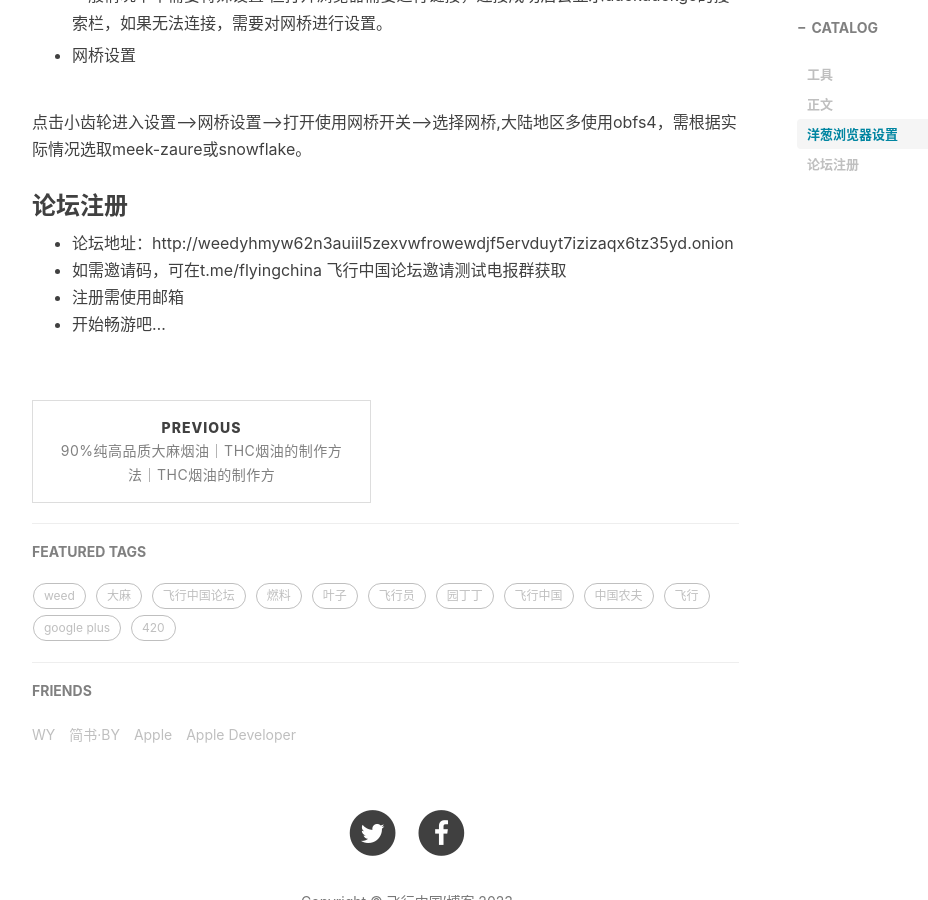
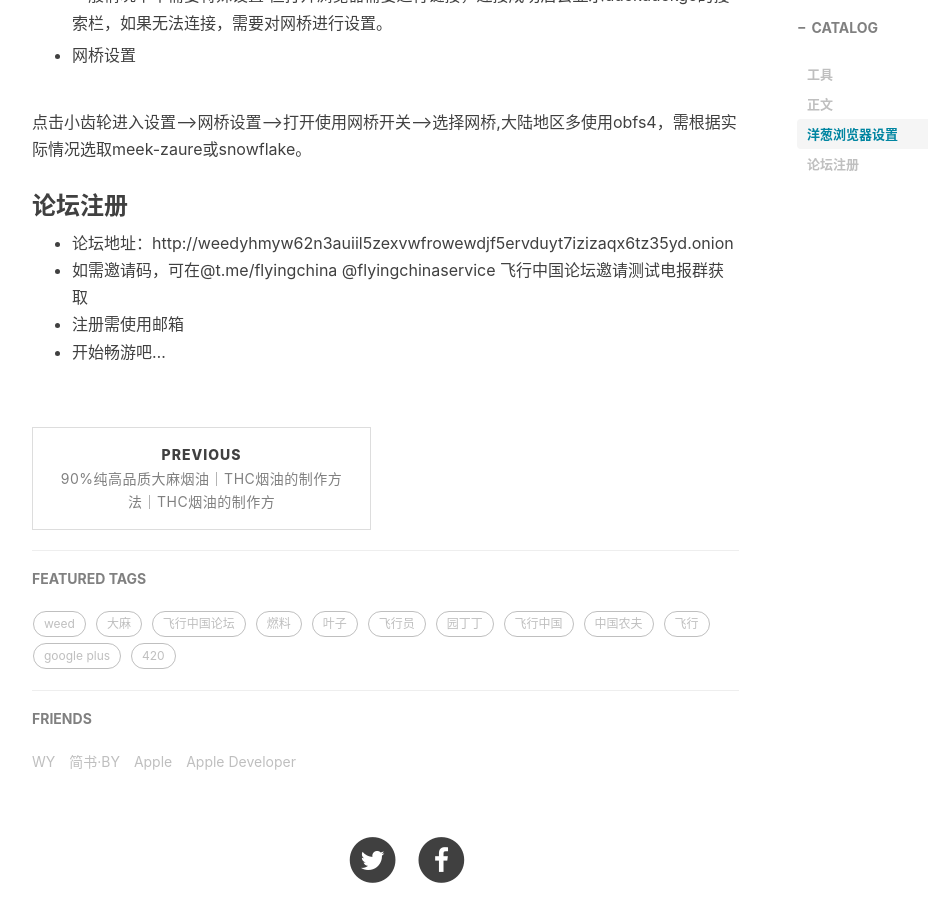
Before and after one commit to feixingzhongguo/feixingzhongguo.github.io, a Jekyll site: the page built from _posts/2022-03-01-如何进入暗网飞行中国论坛.md, in a window 1280 px wide and 900 px high, scrolled down 894 px. Shown: the whole window, without its empty margins (233-1161 px from the left). Built offline with Jekyll 4.4.1, drawn with Linux system fonts in a browser that asks for light colours; nearby versions of some CDN libraries; comment, search, counter and statistics services are not loaded.

Commit message:
Update 2022-03-01-如何进入暗网飞行中国论坛.md

```diff
--- a/_posts/2022-03-01-如何进入暗网飞行中国论坛.md
+++ b/_posts/2022-03-01-如何进入暗网飞行中国论坛.md
@@ -41,6 +41,6 @@
 
 ### 论坛注册
 - 论坛地址：http://weedyhmyw62n3auiil5zexvwfrowewdjf5ervduyt7izizaqx6tz35yd.onion
-- 如需邀请码，可在t.me/flyingchina 飞行中国论坛邀请测试电报群获取
+- 如需邀请码，可在@t.me/flyingchina  @flyingchinaservice 飞行中国论坛邀请测试电报群获取
 - 注册需使用邮箱
 - 开始畅游吧...
```
